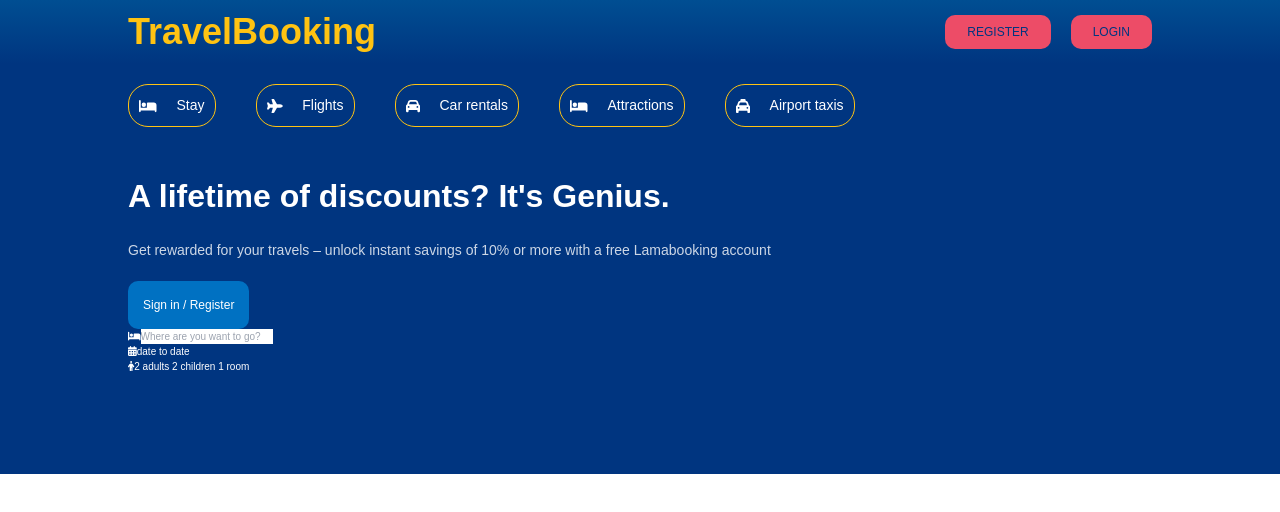
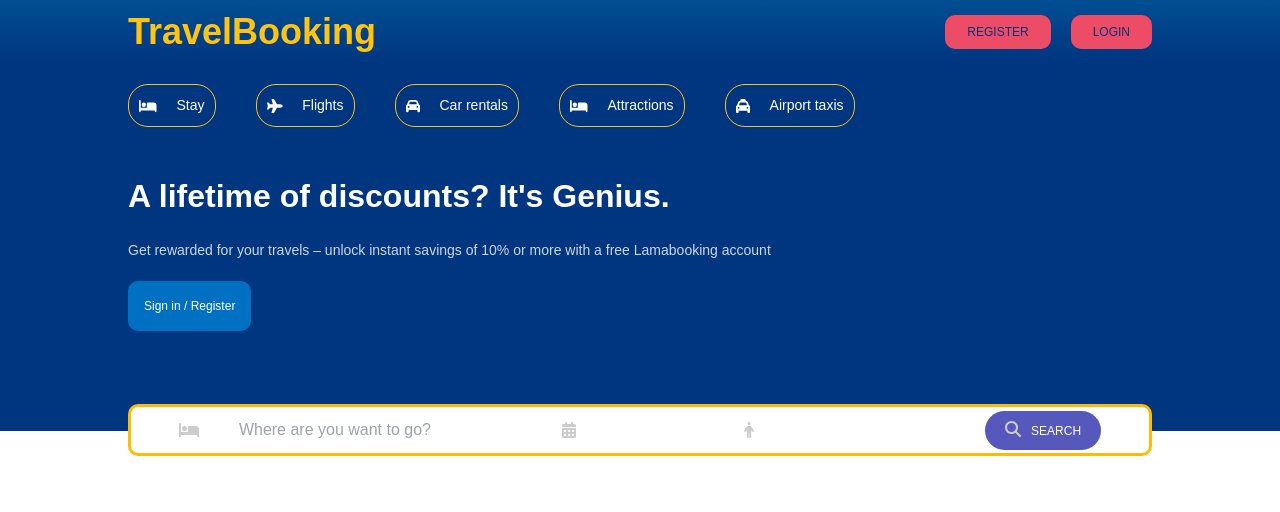
Before and after one commit to DevAnonitos/Booking-App, a React (Create React App) app: page / in a window 1280 px wide. Shown: the top 512 px of the page. Built offline with nearby package versions, Linux system fonts and the light colour scheme.

Commit message:
update-header-search#2

```diff
--- a/src/components/header/Header.jsx
+++ b/src/components/header/Header.jsx
@@ -1,5 +1,5 @@
 import React from 'react';
-import { faBed, faPlane, faCar, faTaxi, faCalendarDays, faPerson } from "@fortawesome/free-solid-svg-icons";
+import { faBed, faPlane, faCar, faTaxi, faCalendarDays, faPerson, faSearch } from "@fortawesome/free-solid-svg-icons";
 import { FontAwesomeIcon } from "@fortawesome/react-fontawesome";
 import "./header.css";
 
@@ -57,6 +57,12 @@ const Header = () => {
             <FontAwesomeIcon icon={faPerson} className="headerIcon" />
             <span className="headerSearchText">2 adults 2 children 1 room</span>
           </div>
+          <div className="headerSearchItems">
+            <button className="headerBtn-search">
+              <FontAwesomeIcon icon={faSearch} className="headerIcon" />
+              Search
+            </button>
+          </div>
         </div>
       </div>
 
--- a/src/components/header/header.css
+++ b/src/components/header/header.css
@@ -1,4 +1,5 @@
 .header {
+    position: relative;
     display: flex;
     justify-content: center;
     color: #ffffff;
@@ -44,8 +45,58 @@
     color: white;
     font-weight: 500;
     border: none;
-    padding: 15px;
+    padding: 16px;
     cursor: pointer;
     font-size: 1.2rem;
     border-radius: 10px;
 }
+
+.headerBtn-search {
+    background-color: #5758BB;
+    color: #ffffff;
+    border: none;
+    outline: none;
+    font-size: 1.2rem;
+    padding: 10px 20px;
+    border-radius: 20px;
+    cursor: pointer;
+    text-transform: uppercase;
+}
+
+.headerSearch {
+    position: absolute;
+    bottom: -25px;
+    display: flex;
+    align-items: center;
+    justify-content: space-around;
+    width: 100%;
+    max-width: 1024px;
+    padding: 12px 0;
+    border-radius: 10px;
+    height: var(--height-search);
+    background-color: #ffffff;
+    border: 3px solid #febb02;
+}
+
+.headerIcon {
+    align-items: center;
+    justify-content: center;
+    font-size: 1.6rem;
+    color: #ccc;
+    margin-right: 10px;
+    cursor: pointer;
+}
+
+.headerSearchItems {
+    display: flex;
+    align-items: center;
+    gap: 10px;
+}
+
+.headerSearchInput{
+    border: none;
+    outline: none;
+    padding: 8px 20px;
+    color: #a4b0be;
+    font-size: 1.6rem;
+}
--- a/src/input.css
+++ b/src/input.css
@@ -8,6 +8,7 @@
 
 :root {
   --height-navbar: 64px;
+  --height-search: 52px;
 }
 
 /* reset css */
```
